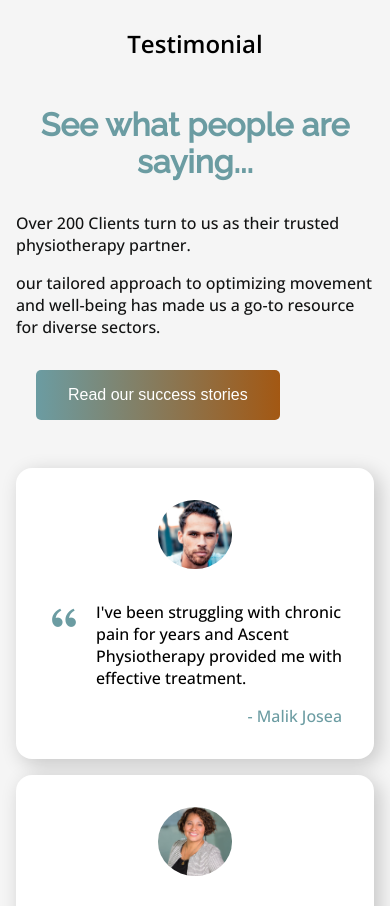
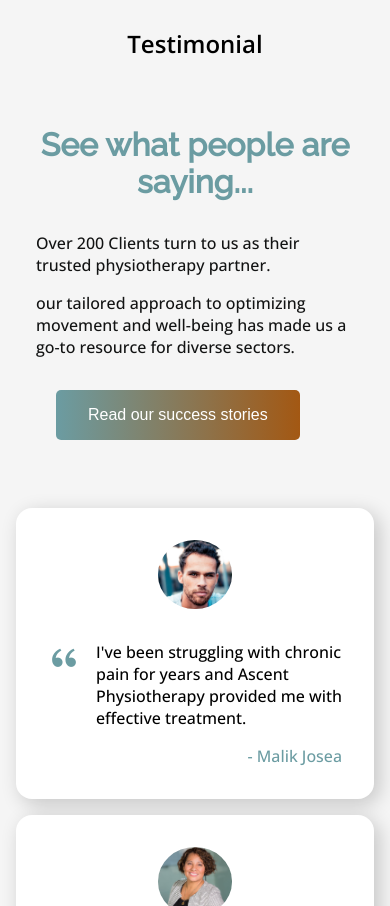
Before and after one commit to tosinafo/Physiotherapy, a plain HTML site: page index.html in a window 390 px wide. Shown: the part 3280-4186 px from the top of the page. Drawn offline with nearby package versions, Linux system fonts and the light colour scheme.

Commit message:
added padding in the testimonial section

```diff
--- a/style.css
+++ b/style.css
@@ -645,13 +645,16 @@
     gap: 2rem;
   }
 
-
+  .testi_cont_left{
+    padding: 20px;
+  }
   .testi_cont_left h1{
     margin-bottom: 2rem;
     font-size: 2rem;
     font-weight: 600;
     color: #6B9CA2;
     text-align: center;
+
 
 
 
```
